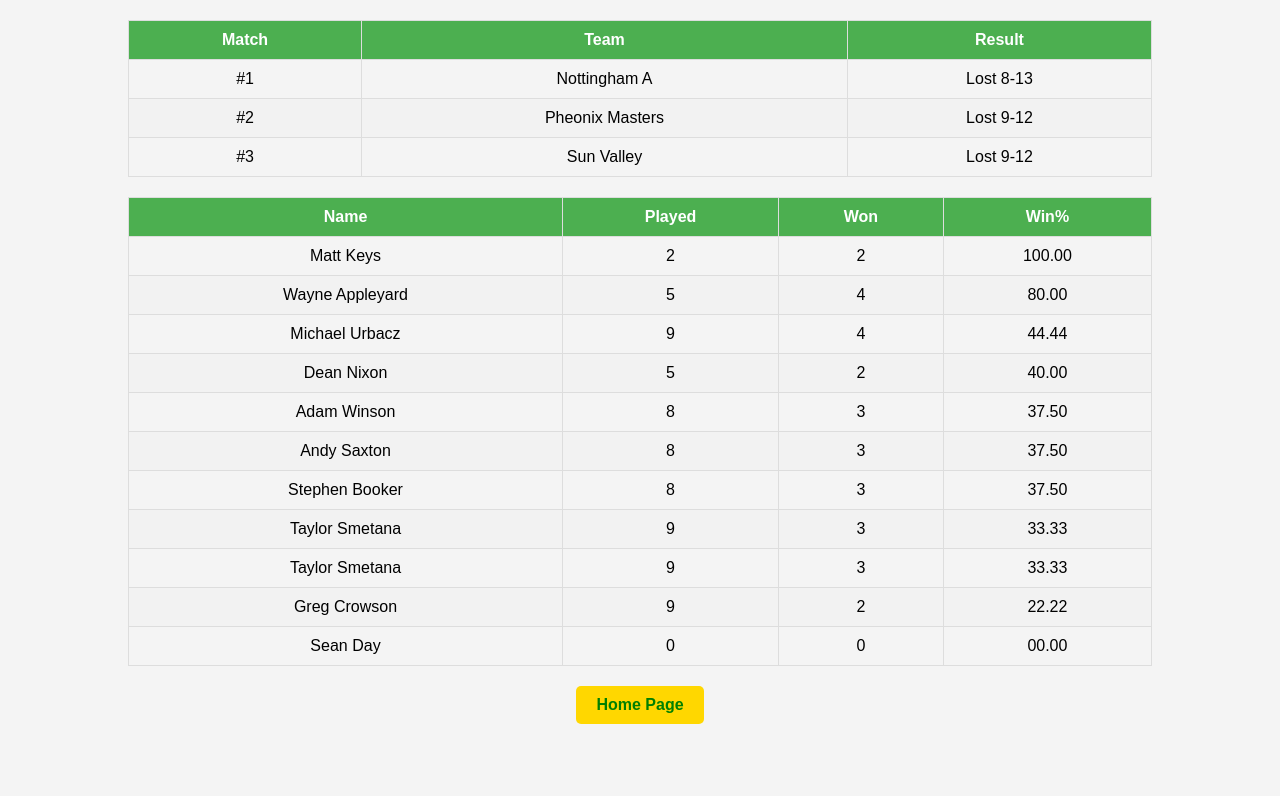
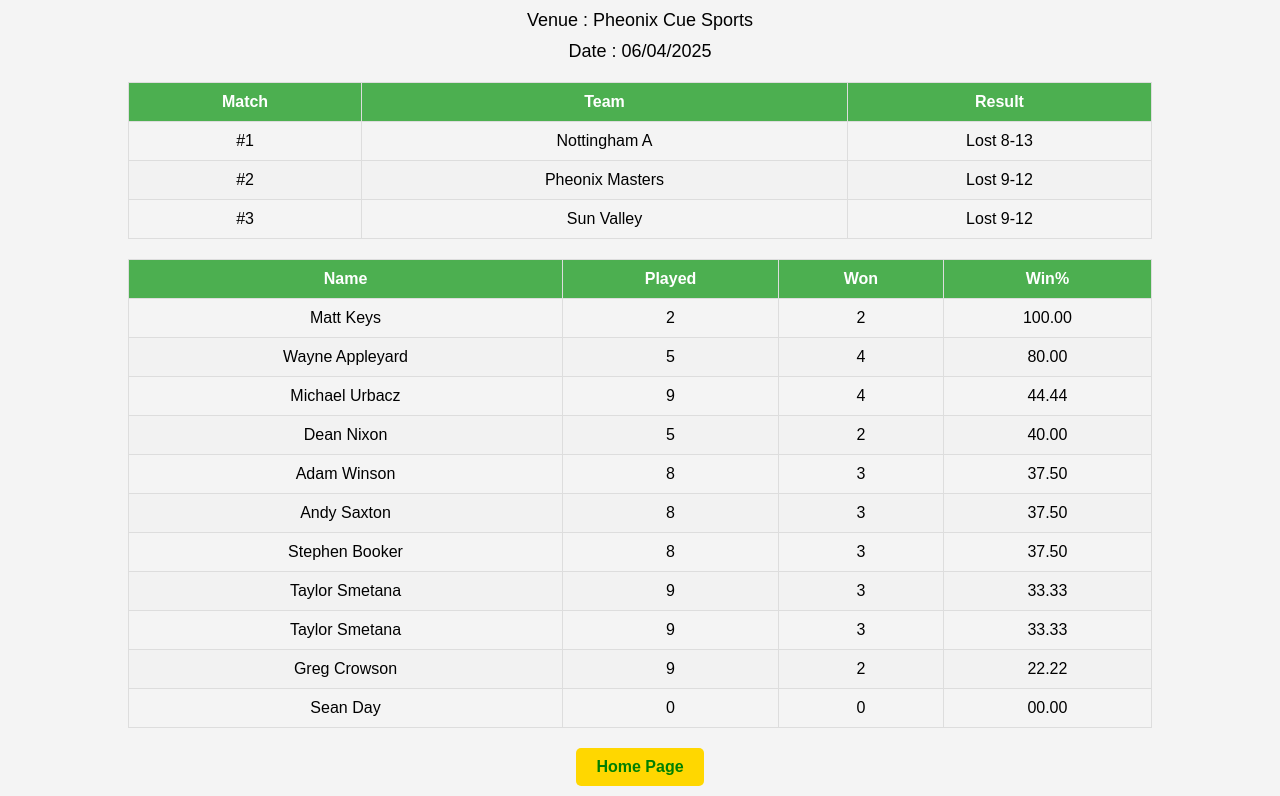
Before and after one commit to StaplefordCCIL/match-day-one, a plain HTML site: page index.html in a window 1280 px wide. Shown: the part 58-854 px from the top of the page. Before the commit the page ends 800 px from the top, so only its background shows below. Drawn offline with Linux system fonts and the light colour scheme.

Commit message:
Update index.html

```diff
--- a/index.html
+++ b/index.html
@@ -75,6 +75,11 @@
 <header>
     <h1>League Match Day 1 2025</h1>
 </header>
+
+<section>
+    <div class="sub-header">Venue : Pheonix Cue Sports</div>
+    <div class="sub-header">Date : 06/04/2025</div>
+</section>
 
 <!-- Table for Match Results -->
 <table>
```
